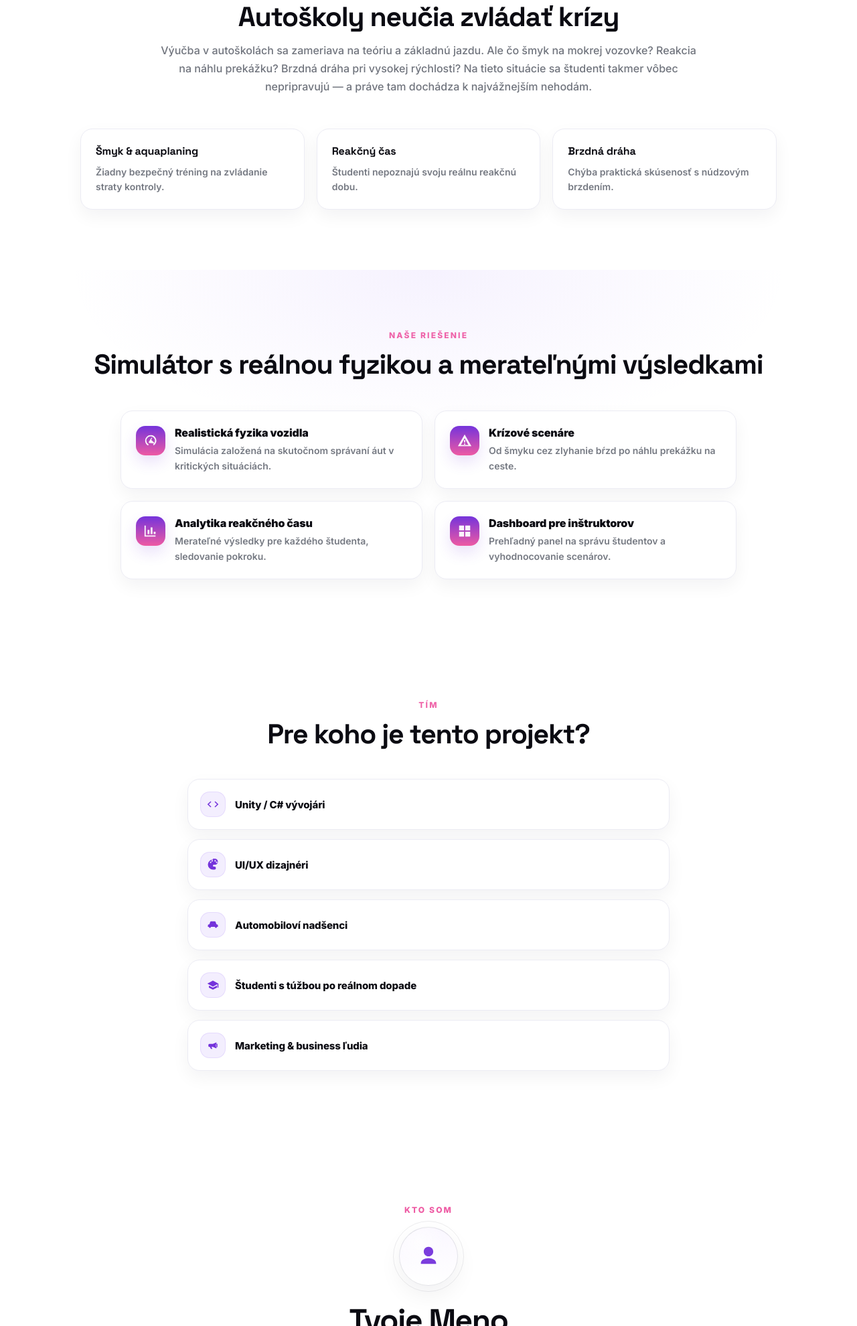
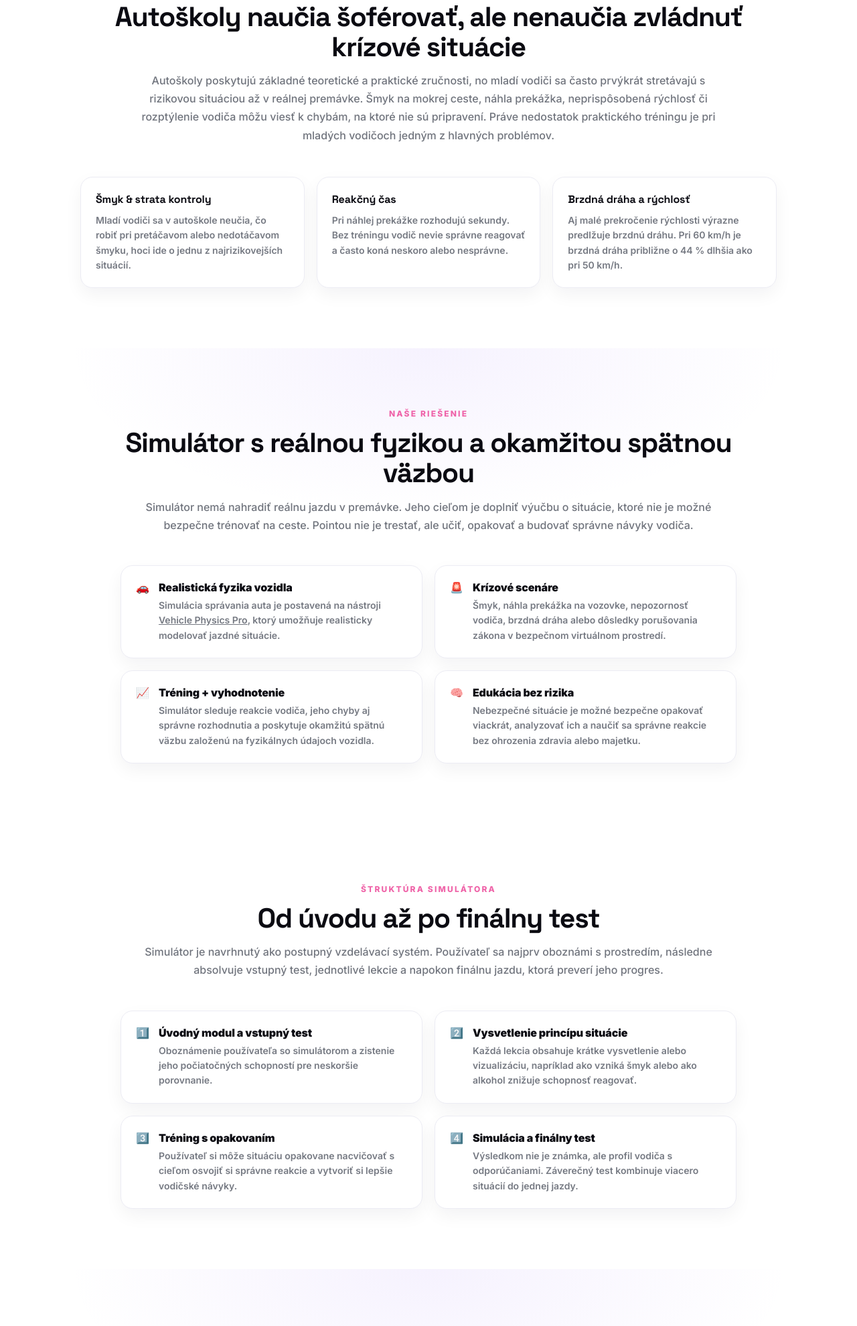
Before and after one commit to chalankolachtanovity/drivesim, a plain HTML site: page public/index.html in a window 1280 px wide. Shown: the part 820-2800 px from the top of the page at 67% size. Drawn offline with Linux system fonts and the light colour scheme.

```diff
--- a/public/index.html
+++ b/public/index.html
@@ -93,7 +93,7 @@
       font-weight: 900;
     }
     .hero-p{
-      max-width: 720px;
+      max-width: 760px;
       margin: 0 auto 30px;
       color: rgba(17,24,39,.60);
       font-size: 18px;
@@ -154,7 +154,7 @@
     }
     .p{
       margin: 0 auto;
-      max-width: 820px;
+      max-width: 860px;
       color: rgba(17,24,39,.60);
       font-size: 16px;
       line-height: 1.7;
@@ -204,17 +204,6 @@
       align-items:flex-start;
       padding: 22px;
     }
-    .iconwrap{
-      width: 44px;
-      height: 44px;
-      border-radius: 14px;
-      background: linear-gradient(180deg, rgba(109,40,217,.95), rgba(236,72,153,.90));
-      display:grid;
-      place-items:center;
-      flex: 0 0 auto;
-      box-shadow: 0 10px 22px rgba(109,40,217,.14);
-    }
-    .iconwrap svg{ width: 22px; height: 22px; fill:#fff; opacity: .95; }
     .feature b{
       display:block;
       font-size: 16px;
@@ -282,7 +271,7 @@
     }
     .final .p{
       max-width: 760px;
-      margin-bottom: 34px;
+      margin-bottom: 20px;
     }
 
     /* ---------- modal (simple) ---------- */
@@ -346,7 +335,6 @@
       margin-top: 6px;
     }
 
-    /* ---------- responsive ---------- */
     @media (max-width: 920px){
       .grid-3{ grid-template-columns: 1fr; }
       .grid-2x2{ grid-template-columns: 1fr; }
@@ -361,7 +349,7 @@
   <header class="hero" id="top">
     <div class="container">
       <div class="hero-inner">
-        <div class="eyebrow">SIMULÁTOR KRÍZOVÝCH SITUÁCIÍ</div>
+        <div class="eyebrow">SIMULÁTOR KRÍZOVÝCH SITUÁCIÍ PRE AUTOŠKOLY</div>
 
         <h1 class="h1">
           Mladí vodiči nie sú<br />
@@ -370,13 +358,14 @@
         </h1>
 
         <p class="hero-p">
-          Budujeme simulátor, ktorý to zmení. Realistický systém simulácie krízových situácií pre
-          autoškoly — od šmyku po núdzové brzdenie.
+          Projekt zameraný na bezpečný tréning situácií, ktoré sa v bežnej výučbe autoškôl
+          nedajú realisticky nacvičiť. Od šmyku a náhlej prekážky až po reakčný čas,
+          brzdnú dráhu a dôsledky nepozornosti za volantom.
         </p>
 
         <div class="cta-row">
-          <button class="btn btn-primary" id="openJoin1">Chcem byť súčasťou projektu</button>
-          <a class="btn btn-secondary" href="#problem">Zisti viac</a>
+          <!-- HERO<button class="btn btn-primary" id="openJoin1">Chcem byť súčasťou projektu</button>
+          <a class="btn btn-secondary" href="#problem">Zisti viac</a>-->
         </div>
       </div>
     </div>
@@ -387,26 +376,37 @@
     <div class="container">
       <div class="section-head">
         <div class="kicker">PROBLÉM</div>
-        <h2 class="h2">Autoškoly neučia zvládať krízy</h2>
+        <h2 class="h2">Autoškoly naučia šoférovať, ale nenaučia zvládnuť krízové situácie</h2>
         <p class="p">
-          Výučba v autoškolách sa zameriava na teóriu a základnú jazdu. Ale čo šmyk na mokrej vozovke?
-          Reakcia na náhlu prekážku? Brzdná dráha pri vysokej rýchlosti? Na tieto situácie sa študenti
-          takmer vôbec nepripravujú — a práve tam dochádza k najvážnejším nehodám.
+          Autoškoly poskytujú základné teoretické a praktické zručnosti, no mladí vodiči sa často
+          prvýkrát stretávajú s rizikovou situáciou až v reálnej premávke. Šmyk na mokrej ceste,
+          náhla prekážka, neprispôsobená rýchlosť či rozptýlenie vodiča môžu viesť k chybám,
+          na ktoré nie sú pripravení. Práve nedostatok praktického tréningu je pri mladých vodičoch
+          jedným z hlavných problémov.
         </p>
       </div>
 
       <div class="grid-3">
         <div class="card">
-          <h3>Šmyk &amp; aquaplaning</h3>
-          <p>Žiadny bezpečný tréning na zvládanie straty kontroly.</p>
+          <h3>Šmyk &amp; strata kontroly</h3>
+          <p>
+            Mladí vodiči sa v autoškole neučia, čo robiť pri pretáčavom alebo nedotáčavom šmyku,
+            hoci ide o jednu z najrizikovejších situácií.
+          </p>
         </div>
         <div class="card">
           <h3>Reakčný čas</h3>
-          <p>Študenti nepoznajú svoju reálnu reakčnú dobu.</p>
+          <p>
+            Pri náhlej prekážke rozhodujú sekundy. Bez tréningu vodič nevie správne reagovať
+            a často koná neskoro alebo nesprávne.
+          </p>
         </div>
         <div class="card">
-          <h3>Brzdná dráha</h3>
-          <p>Chýba praktická skúsenosť s núdzovým brzdením.</p>
+          <h3>Brzdná dráha a rýchlosť</h3>
+          <p>
+            Aj malé prekročenie rýchlosti výrazne predlžuje brzdnú dráhu. Pri 60 km/h je brzdná dráha
+            približne o 44 % dlhšia ako pri 50 km/h.
+          </p>
         </div>
       </div>
     </div>
@@ -417,52 +417,158 @@
     <div class="container">
       <div class="section-head">
         <div class="kicker">NAŠE RIEŠENIE</div>
-        <h2 class="h2">Simulátor s reálnou fyzikou a merateľnými výsledkami</h2>
+        <h2 class="h2">Simulátor s reálnou fyzikou a okamžitou spätnou väzbou</h2>
+        <p class="p">
+          Simulátor nemá nahradiť reálnu jazdu v premávke. Jeho cieľom je doplniť výučbu
+          o situácie, ktoré nie je možné bezpečne trénovať na ceste. Pointou nie je trestať,
+          ale učiť, opakovať a budovať správne návyky vodiča.
+        </p>
       </div>
 
       <div class="grid-2x2">
         <div class="card feature">
-          <div class="iconwrap" aria-hidden="true">
-            <!-- speedometer -->
-            <svg viewBox="0 0 24 24"><path d="M12 3a9 9 0 0 0-9 9c0 3.2 1.7 6 4.2 7.6.5.3 1.1.1 1.3-.4l.1-.2c.2-.4.1-.9-.3-1.2A6.98 6.98 0 0 1 5 12a7 7 0 1 1 14 0c0 2.2-1 4.2-2.6 5.5-.4.3-.5.8-.3 1.2l.1.2c.2.5.8.7 1.3.4A9 9 0 0 0 12 3zm.7 5.3-3.7 5.9c-.4.6 0 1.4.8 1.5l6.9.7c.8.1 1.2-1 .6-1.6l-3.9-3.6a.9.9 0 0 1-.2-1.1l1.2-2.2c.3-.6-.3-1.2-.9-.8z"/></svg>
-          </div>
+          🚗
           <div>
             <b>Realistická fyzika vozidla</b>
-            <span>Simulácia založená na skutočnom správaní áut v kritických situáciách.</span>
+            <span>
+              Simulácia správania auta je postavená na nástroji
+              <a href="https://vehiclephysics.com/" target="_blank"><u>Vehicle Physics Pro</u></a>,
+              ktorý umožňuje realisticky modelovať jazdné situácie.
+            </span>
           </div>
         </div>
 
         <div class="card feature">
-          <div class="iconwrap" aria-hidden="true">
-            <!-- hazard -->
-            <svg viewBox="0 0 24 24"><path d="M12 2 1 21h22L12 2zm0 5.8 6.2 11.2H5.8L12 7.8zm-1 3.2v4h2v-4h-2zm0 5.5v2h2v-2h-2z"/></svg>
-          </div>
+          🚨
           <div>
             <b>Krízové scenáre</b>
-            <span>Od šmyku cez zlyhanie bŕzd po náhlu prekážku na ceste.</span>
+            <span>
+              Šmyk, náhla prekážka na vozovke, nepozornosť vodiča, brzdná dráha alebo dôsledky
+              porušovania zákona v bezpečnom virtuálnom prostredí.
+            </span>
           </div>
         </div>
 
         <div class="card feature">
-          <div class="iconwrap" aria-hidden="true">
-            <!-- chart -->
-            <svg viewBox="0 0 24 24"><path d="M4 19h16v2H2V3h2v16zm3-2V10h3v7H7zm5 0V6h3v11h-3zm5 0v-4h3v4h-3z"/></svg>
-          </div>
+          📈
           <div>
-            <b>Analytika reakčného času</b>
-            <span>Merateľné výsledky pre každého študenta, sledovanie pokroku.</span>
+            <b>Tréning + vyhodnotenie</b>
+            <span>
+              Simulátor sleduje reakcie vodiča, jeho chyby aj správne rozhodnutia a poskytuje
+              okamžitú spätnú väzbu založenú na fyzikálnych údajoch vozidla.
+            </span>
           </div>
         </div>
 
         <div class="card feature">
-          <div class="iconwrap" aria-hidden="true">
-            <!-- grid -->
-            <svg viewBox="0 0 24 24"><path d="M3 3h8v8H3V3zm10 0h8v8h-8V3zM3 13h8v8H3v-8zm10 0h8v8h-8v-8z"/></svg>
+          🧠
+          <div>
+            <b>Edukácia bez rizika</b>
+            <span>
+              Nebezpečné situácie je možné bezpečne opakovať viackrát, analyzovať ich a naučiť sa
+              správne reakcie bez ohrozenia zdravia alebo majetku.
+            </span>
           </div>
+        </div>
+      </div>
+    </div>
+  </section>
+
+  <!-- STRUCTURE -->
+  <section id="structure">
+    <div class="container">
+      <div class="section-head">
+        <div class="kicker">ŠTRUKTÚRA SIMULÁTORA</div>
+        <h2 class="h2">Od úvodu až po finálny test</h2>
+        <p class="p">
+          Simulátor je navrhnutý ako postupný vzdelávací systém. Používateľ sa najprv oboznámi
+          s prostredím, následne absolvuje vstupný test, jednotlivé lekcie a napokon finálnu jazdu,
+          ktorá preverí jeho progres.
+        </p>
+      </div>
+
+      <div class="grid-2x2">
+        <div class="card feature">
+          1️⃣
           <div>
-            <b>Dashboard pre inštruktorov</b>
-            <span>Prehľadný panel na správu študentov a vyhodnocovanie scenárov.</span>
+            <b>Úvodný modul a vstupný test</b>
+            <span>
+              Oboznámenie používateľa so simulátorom a zistenie jeho počiatočných schopností
+              pre neskoršie porovnanie.
+            </span>
           </div>
+        </div>
+
+        <div class="card feature">
+          2️⃣
+          <div>
+            <b>Vysvetlenie princípu situácie</b>
+            <span>
+              Každá lekcia obsahuje krátke vysvetlenie alebo vizualizáciu, napríklad ako vzniká šmyk
+              alebo ako alkohol znižuje schopnosť reagovať.
+            </span>
+          </div>
+        </div>
+
+        <div class="card feature">
+          3️⃣
+          <div>
+            <b>Tréning s opakovaním</b>
+            <span>
+              Používateľ si môže situáciu opakovane nacvičovať s cieľom osvojiť si správne reakcie
+              a vytvoriť si lepšie vodičské návyky.
+            </span>
+          </div>
+        </div>
+
+        <div class="card feature">
+          4️⃣
+          <div>
+            <b>Simulácia a finálny test</b>
+            <span>
+              Výsledkom nie je známka, ale profil vodiča s odporúčaniami. Záverečný test kombinuje
+              viacero situácií do jednej jazdy.
+            </span>
+          </div>
+        </div>
+      </div>
+    </div>
+  </section>
+
+  <!-- PROTOTYPE -->
+  <section id="prototype" style="background: radial-gradient(900px 420px at 50% 0%, rgba(139,92,246,.08), transparent 60%), #fff;">
+    <div class="container">
+      <div class="section-head">
+        <div class="kicker">PROTOTYP</div>
+        <h2 class="h2">Aktuálne vytvorený prototyp v Unity Engine</h2>
+        <p class="p">
+          Prototyp bol vytvorený v prostredí Unity Engine a zatiaľ obsahuje základné lekcie,
+          ktoré tvoria jadro celého projektu. Cieľom je postupne rozširovať simulátor o ďalšie
+          realistické scenáre z reálnej premávky.
+        </p>
+      </div>
+
+      <div class="grid-3">
+        <div class="card">
+          <h3>Lekcia šmyku</h3>
+          <p>
+            Rozdelená na pretáčavý a nedotáčavý šmyk. Simulátor vyhodnocuje rýchlosť, smer pohybu,
+            rotáciu vozidla a reakciu vodiča.
+          </p>
+        </div>
+        <div class="card">
+          <h3>Reakčný čas</h3>
+          <p>
+            Pred vozidlom sa objaví náhla prekážka a systém meria čas od jej zobrazenia
+            po začiatok brzdenia.
+          </p>
+        </div>
+        <div class="card">
+          <h3>Brzdná dráha</h3>
+          <p>
+            Vodič vidí, ako sa s rastúcou rýchlosťou predlžuje brzdná dráha a prečo môže aj malé
+            prekročenie rýchlosti viesť k vážnym následkom.
+          </p>
         </div>
       </div>
     </div>
@@ -479,7 +585,6 @@
       <div class="team-wrap">
         <div class="pill">
           <div class="miniicon" aria-hidden="true">
-            <!-- code -->
             <svg viewBox="0 0 24 24"><path d="M8.7 16.6 3.9 12l4.8-4.6L7.3 6 1 12l6.3 6 1.4-1.4zM16.7 18 23 12l-6.3-6-1.4 1.4 4.8 4.6-4.8 4.6 1.4 1.4z"/></svg>
           </div>
           <b>Unity / C# vývojári</b>
@@ -487,7 +592,6 @@
 
         <div class="pill">
           <div class="miniicon" aria-hidden="true">
-            <!-- palette -->
             <svg viewBox="0 0 24 24"><path d="M12 2a10 10 0 0 0 0 20h3a3 3 0 0 0 0-6h-1.2a1.8 1.8 0 1 1 0-3.6H16a6 6 0 0 0 0-12h-4zm-4.5 7A1.5 1.5 0 1 1 9 7.5 1.5 1.5 0 0 1 7.5 9zm3-3A1.5 1.5 0 1 1 12 4.5 1.5 1.5 0 0 1 10.5 6zm6 0A1.5 1.5 0 1 1 18 4.5 1.5 1.5 0 0 1 16.5 6zm3 3A1.5 1.5 0 1 1 21 7.5 1.5 1.5 0 0 1 19.5 9z"/></svg>
           </div>
           <b>UI/UX dizajnéri</b>
@@ -495,7 +599,6 @@
 
         <div class="pill">
           <div class="miniicon" aria-hidden="true">
-            <!-- car -->
             <svg viewBox="0 0 24 24"><path d="M5 11 6.5 6.5A2 2 0 0 1 8.4 5h7.2a2 2 0 0 1 1.9 1.5L19 11h1a2 2 0 0 1 2 2v3h-2a2 2 0 0 1-4 0H8a2 2 0 0 1-4 0H2v-3a2 2 0 0 1 2-2h1zm3.4-4 .-0h7.2L16.5 11h-9L8.4 7z"/></svg>
           </div>
           <b>Automobiloví nadšenci</b>
@@ -503,18 +606,9 @@
 
         <div class="pill">
           <div class="miniicon" aria-hidden="true">
-            <!-- cap -->
             <svg viewBox="0 0 24 24"><path d="M12 3 1 9l11 6 9-4.9V17h2V9L12 3zm0 14L4 13v4l8 4 8-4v-4l-8 4z"/></svg>
           </div>
-          <b>Študenti s túžbou po reálnom dopade</b>
-        </div>
-
-        <div class="pill">
-          <div class="miniicon" aria-hidden="true">
-            <!-- megaphone -->
-            <svg viewBox="0 0 24 24"><path d="M3 11v2a2 2 0 0 0 2 2h1l2 4h3l-2-4h3l7 3V6l-7 3H5a2 2 0 0 0-2 2zm15-1.2 3-1.3v7l-3-1.3V9.8z"/></svg>
-          </div>
-          <b>Marketing &amp; business ľudia</b>
+          <b>Študenti</b>
         </div>
       </div>
     </div>
@@ -526,7 +620,6 @@
       <div class="who__kicker">KTO SOM</div>
 
       <div class="who__avatar" aria-hidden="true">
-      <!-- user icon -->
         <svg viewBox="0 0 24 24" class="who__icon">
           <path
             d="M12 12c2.76 0 5-2.24 5-5S14.76 2 12 2 7 4.24 7 7s2.24 5 5 5zm0 2c-4.42 0-8 2.24-8 5v1h16v-1c0-2.76-3.58-5-8-5z"
@@ -534,13 +627,15 @@
         </svg>
       </div>
 
-    <h2 class="who__name">Tvoje Meno</h2>
+      <h2 class="who__name">Samuel Žatko</h2>
       <div class="who__role">Zakladateľ projektu</div>
 
       <p class="who__text">
-      Som študent s vášňou pre technológie a bezpečnosť na cestách. Tento projekt som začal,
-      pretože verím, že simulácia krízových situácií môže zachrániť životy. Chcem spojiť ľudí,
-      ktorí zdieľajú rovnakú víziu — urobiť výučbu v autoškolách realistickejšou a bezpečnejšou.
+        Som gymnazista, maturant a nadšenec technológií. K tejto myšlienke ma priviedla
+        reálna skúsenosť s dopravnou nehodou mojej kamarátky, ktorá po šmyku na mokrej ceste
+        povedala, že v autoškole ju nikto nenaučil, ako v takej situácii reagovať. Práve táto veta
+        sa stala impulzom pre vznik projektu. Mojím cieľom je vytvoriť simulátor, ktorý pomôže
+        mladým vodičom lepšie zvládať rizikové situácie a budovať zodpovednejší prístup k jazde.
       </p>
     </div>
   </section>
@@ -549,8 +644,8 @@
     :root{
       --who-text:#0b0b12;
       --who-muted: rgba(17,24,39,.60);
-    --who-accent:#ec4899;          /* ružová */
-    --who-accent2:#6d28d9;         /* fialová (na ikonku) */
+      --who-accent:#ec4899;
+      --who-accent2:#6d28d9;
       --who-border: rgba(17,24,39,.10);
       --who-ring: rgba(109,40,217,.14);
       --who-bg: #ffffff;
@@ -592,7 +687,6 @@
       position: relative;
     }
 
-  /* jemný "ring" dookola (ako na screenshote) */
     .who__avatar::after{
       content:"";
       position:absolute;
@@ -644,13 +738,17 @@
   <section class="final" id="join">
     <div class="container">
       <h2 class="h2">
-        Chceš byť pri tom, keď sa zmení<br />
-        <span class="grad-word">výučba v autoškolách?</span>
+        Chceš byť súčasťou tohoto<br />
+        <span class="grad-word">projektu?</span>
       </h2>
       <p class="p">
-        Pridaj sa k tímu a pomôž nám vytvoriť niečo, čo má skutočný dopad.
+        Hľadám ľudí, ktorí chcú pomôcť budovať realistický simulátor s reálnym dopadom
+        na bezpečnosť mladých vodičov.
       </p>
-      <button class="btn btn-primary" id="openJoin2">Pridať sa k projektu</button>
+      <p class="p">
+        Napíš mi<br />
+        <span class="grad-word">samuelzatko07@gmail.com</span>
+      </p>
     </div>
   </section>
 
@@ -712,8 +810,8 @@
     }
     function closeModal(){ overlay.style.display = "none"; }
 
-    open1.addEventListener("click", openModal);
-    open2.addEventListener("click", openModal);
+    if (open1) open1.addEventListener("click", openModal);
+    if (open2) open2.addEventListener("click", openModal);
     close.addEventListener("click", closeModal);
     overlay.addEventListener("click", (e) => { if(e.target === overlay) closeModal(); });
     document.addEventListener("keydown", (e)=>{ if(e.key==="Escape" && overlay.style.display==="grid") closeModal(); });
```
Lines whose indentation alone changed are shown as unchanged.
